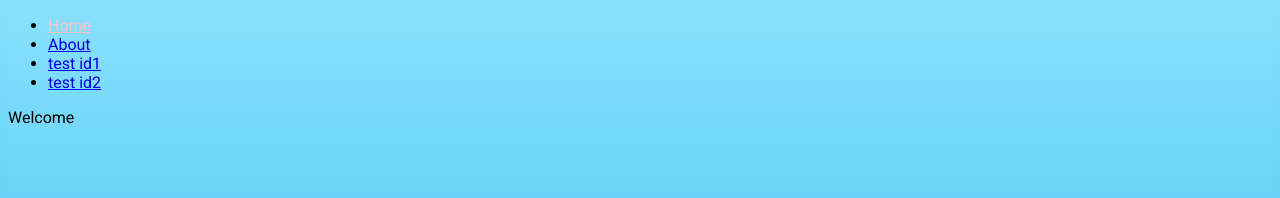
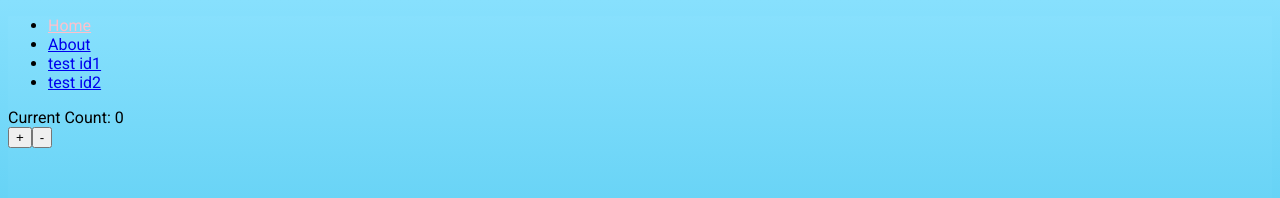
Before and after one commit to sofiapjayaswal/sofiajayaswal.dev, a React (Vite) app: page / in a window 1280 px wide. Shown: the top 198 px of the page. Built offline with nearby package versions, Linux system fonts and the light colour scheme.

Commit message:
added redux-SA5

```diff
--- a/package.json
+++ b/package.json
@@ -32,12 +32,14 @@
     "vite-plugin-favicons-inject": "^2.2.0"
   },
   "dependencies": {
+    "@reduxjs/toolkit": "^1.9.5",
     "@vitejs/plugin-react": "^3.1.0",
     "axios": "^1.3.6",
     "jquery": "^3.6.4",
     "lodash.debounce": "^4.0.8",
     "react": "^18.2.0",
     "react-dom": "^18.2.0",
+    "react-redux": "^8.0.5",
     "react-router": "^6.10.0",
     "react-router-dom": "^6.10.0"
   }
--- /dev/null
+++ b/src/actions/index.js
@@ -0,0 +1,19 @@
+// keys for actiontypes
+export const ActionTypes = {
+  INCREMENT: 'INCREMENT',
+  DECREMENT: 'DECREMENT',
+};
+
+export function increment() {
+  return {
+    type: ActionTypes.INCREMENT,
+    payload: null,
+  };
+}
+
+export function decrement() {
+  return {
+    type: ActionTypes.DECREMENT,
+    payload: null,
+  };
+}
--- /dev/null
+++ b/src/components/app.jsx
@@ -0,0 +1,59 @@
+import React from 'react';
+import {
+  BrowserRouter, Routes, Route, NavLink, useParams,
+} from 'react-router-dom';
+import Counter from './counter';
+import Controls from './controls';
+
+function App(props) {
+  return (
+    <BrowserRouter>
+      <div>
+        <Nav />
+        <Routes>
+          <Route path="/" element={<Welcome />} />
+          <Route path="/about" element={<About />} />
+          <Route path="/test/:id" element={<Test />} />
+          <Route path="*" element={<FallBack />} />
+        </Routes>
+      </div>
+    </BrowserRouter>
+  );
+}
+
+function About(props) {
+  return <div> All there is to know about me </div>;
+}
+
+function Welcome(props) {
+  return (
+    <div>
+      <Counter />
+      <Controls />
+    </div>
+  );
+}
+
+function Nav(props) {
+  return (
+    <nav>
+      <ul>
+        <li><NavLink to="/">Home</NavLink></li>
+        <li><NavLink to="/about">About</NavLink></li>
+        <li><NavLink to="/test/id1">test id1</NavLink></li>
+        <li><NavLink to="/test/id2">test id2</NavLink></li>
+      </ul>
+    </nav>
+  );
+}
+
+function Test(props) {
+  const { id } = useParams();
+  return <div> ID: {id} </div>;
+}
+
+function FallBack(props) {
+  return <div>URL Not Found</div>;
+}
+
+export default App;
--- /dev/null
+++ b/src/components/controls.jsx
@@ -0,0 +1,16 @@
+import React from 'react';
+import { useDispatch } from 'react-redux';
+
+import { increment, decrement } from '../actions';
+
+function Controls(props) {
+  const dispatch = useDispatch();
+  return (
+    <div>
+      <button type="button" onClick={() => dispatch(increment())}>+</button>
+      <button type="button" onClick={() => dispatch(decrement())}>-</button>
+    </div>
+  );
+}
+
+export default Controls;
--- /dev/null
+++ b/src/components/counter.jsx
@@ -0,0 +1,13 @@
+import React from 'react';
+import { useSelector } from 'react-redux';
+
+function Counter(props) {
+  const count = useSelector((store) => store.count);
+  return (
+    <div>
+      Current Count: {count}
+    </div>
+  );
+}
+
+export default Counter;
--- a/src/index.jsx
+++ b/src/index.jsx
@@ -1,55 +1,21 @@
 import React from 'react';
 import { createRoot } from 'react-dom/client';
-import {
-  BrowserRouter, Routes, Route, NavLink, useParams,
-} from 'react-router-dom';
 import './style.scss';
+import { Provider } from 'react-redux';
+import { configureStore } from '@reduxjs/toolkit';
 
-function App(props) {
-  return (
-    <BrowserRouter>
-      <div>
-        <Nav />
-        <Routes>
-          <Route path="/" element={<Welcome />} />
-          <Route path="/about" element={<About />} />
-          <Route path="/test/:id" element={<Test />} />
-          <Route path="*" element={<FallBack />} />
-        </Routes>
-      </div>
-    </BrowserRouter>
-  );
-}
+import rootReducer from './reducers';
 
-function About(props) {
-  return <div> All there is to know about me </div>;
-}
+import App from './components/app';
 
-function Welcome(props) {
-  return <div>Welcome</div>;
-}
-
-function Nav(props) {
-  return (
-    <nav>
-      <ul>
-        <li><NavLink to="/">Home</NavLink></li>
-        <li><NavLink to="/about">About</NavLink></li>
-        <li><NavLink to="/test/id1">test id1</NavLink></li>
-        <li><NavLink to="/test/id2">test id2</NavLink></li>
-      </ul>
-    </nav>
-  );
-}
-
-function Test(props) {
-  const { id } = useParams();
-  return <div> ID: {id} </div>;
-}
-
-function FallBack(props) {
-  return <div>URL Not Found</div>;
-}
+// this creates the store with the reducers
+const store = configureStore({
+  reducer: rootReducer,
+});
 
 const root = createRoot(document.getElementById('main'));
-root.render(<App />);
+root.render(
+  <Provider store={store}>
+    <App />
+  </Provider>,
+);
--- /dev/null
+++ b/src/reducers/count-reducer.js
@@ -0,0 +1,14 @@
+import { ActionTypes } from '../actions';
+
+const CountReducer = (state = 0, action = {}) => {
+  switch (action.type) {
+    case ActionTypes.INCREMENT:
+      return state + 1;
+    case ActionTypes.DECREMENT:
+      return state - 1;
+    default:
+      return state;
+  }
+};
+
+export default CountReducer;
--- /dev/null
+++ b/src/reducers/index.js
@@ -0,0 +1,11 @@
+// the starting point for your redux store
+// this defines what your store state will look like
+import { combineReducers } from '@reduxjs/toolkit';
+
+import CountReducer from './count-reducer';
+
+const rootReducer = combineReducers({
+  count: CountReducer,
+});
+
+export default rootReducer;
```
Also changed, not shown: 1 other file (tests, documents, lock files or other folders).
